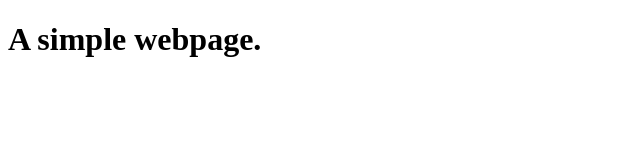
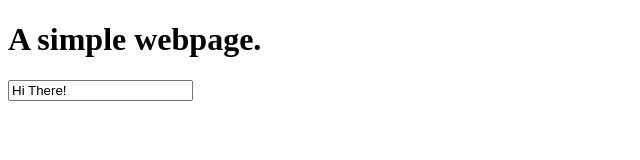
Before and after one commit to ablonewolf/TypeScript-Demo-Project, a website with bundled scripts: page index.html in a window 1280 px wide. Shown: the whole page, without its empty margins (0-640 px from the left). Built offline with nearby package versions, Linux system fonts and the light colour scheme.

Commit message:
demonstrated how to type cast by casting a HTML element to html input element.

```diff
--- a/index.html
+++ b/index.html
@@ -10,5 +10,6 @@
   </head>
   <body>
     <h1>A simple webpage.</h1>
+    <input type="text" id="user-input" />
   </body>
 </html>
--- a/src/app.ts
+++ b/src/app.ts
@@ -18,6 +18,16 @@ type person = {
   role: number;
 };
 
+// const userInputElement = <HTMLInputElement>(
+//   document.getElementById('user-input')!
+// );
+
+const userInputElement = document.getElementById('user-input');
+
+if (userInputElement) {
+  (userInputElement as HTMLInputElement).value = 'Hi There!';
+}
+
 // const arka: person = {
 //   name: 'Arka',
 //   age: 25,
```
